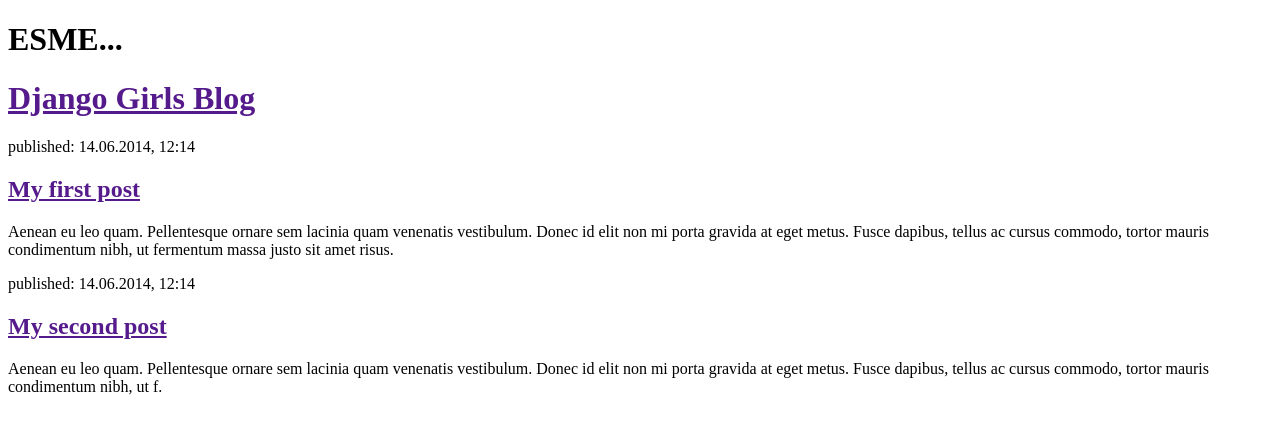
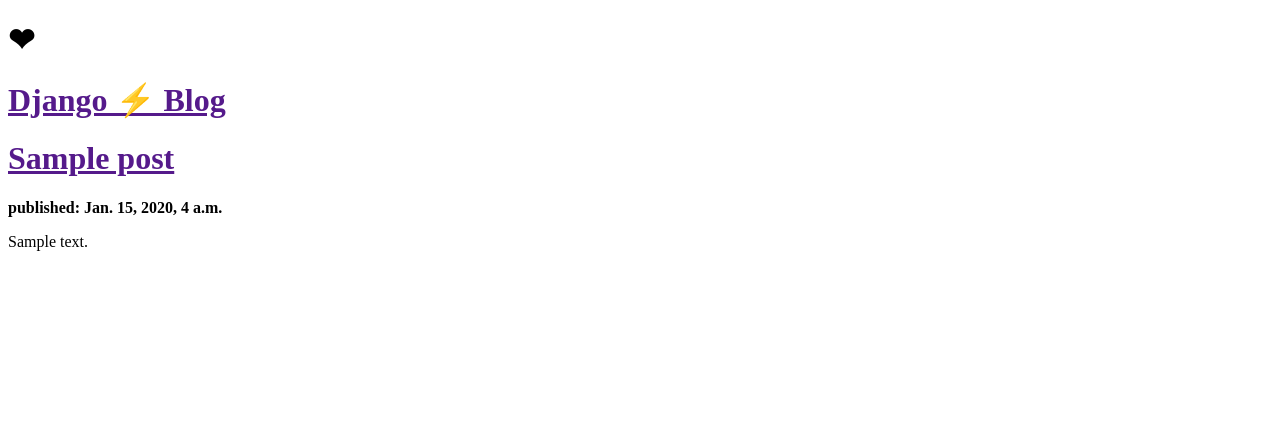
Before and after one commit to esmeraldalopez/first-django-blog, a Django app: template blog/templates/blog/post_list.html in a window 1280 px wide. Shown: the top 434 px of the page. Run offline with Django 3.2, Linux system fonts and the light colour scheme; the template is opened without the code that fills it: values that come from a table or form of the project are taken from there, others are empty; tables that the repository leaves empty hold one stand-in row (values such as "Sample post").

Commit message:
Plantilla de html modificada pra mostrar los posts que ya estan en la DB ... html/template tags

```diff
--- a/blog/templates/blog/post_list.html
+++ b/blog/templates/blog/post_list.html
@@ -2,25 +2,33 @@
 <html>
   <head>
     <meta charset="utf-8">
-    <title>FIRST BLOG PYTHON</title>
+    <title>BLOG PYTHON</title>
   </head>
   <body>
-    <h1>ESME...</h1>
+    <h1>❤</h1>
     <div>
-      <h1><a href="">Django Girls Blog</a></h1>
+      <h1><a href="">Django ⚡ Blog</a></h1>
     </div>
 
-    <div>
-        <p>published: 14.06.2014, 12:14</p>
-        <h2><a href="">My first post</a></h2>
-        <p>Aenean eu leo quam. Pellentesque ornare sem lacinia quam venenatis vestibulum. Donec id elit non mi porta gravida at eget metus. Fusce dapibus, tellus ac cursus commodo, tortor mauris condimentum nibh, ut fermentum massa justo sit amet risus.</p>
-    </div>
+    <!--{{ posts }}
+          1-estas lineas solo mostraran la lista 'en bruto'
+    {{ posts }}-->
 
-    <div>
-        <p>published: 14.06.2014, 12:14</p>
-        <h2><a href="">My second post</a></h2>
-        <p>Aenean eu leo quam. Pellentesque ornare sem lacinia quam venenatis vestibulum. Donec id elit non mi porta gravida at eget metus. Fusce dapibus, tellus ac cursus commodo, tortor mauris condimentum nibh, ut f.</p>
-    </div>
+    <!--
+    {% for post in posts %}
+        {{ post }}
+    {% endfor %}
+    2-para mostrar la lista de posts de manera mas amigable o legibe, usamos un for
+-->
+
+<!--Ahora para darle un poquito de formato mezclo html y template tags (que es lo que usamos anteriormente)-->
+    {% for post in posts %} <!--lo que esta dentro de este bloque se va a repetir para cada objeto en la lista-->
+        <div>
+          <h1><a href="">{{ post.title }}</a></h1>
+          <p><strong>published: {{ post.published_date }}</strong></p>
+          <p>{{ post.text|linebreaksbr }}</p>
+        </div>
+    {% endfor %}
 
   </body>
 </html>
--- a/blog/views.py
+++ b/blog/views.py
@@ -1,5 +1,8 @@
 from django.shortcuts import render
+from django.utils import timezone
+from .models import Post #incluyo el modelo definido en models, .models indica que buscara en el mismo directorio
 
 # Create your views here.
 def post_list(request):
-    return render(request, 'blog/post_list.html', {})
+    posts =  Post.objects.filter(published_date__lte=timezone.now()).order_by('published_date') #QuerySet
+    return render(request, 'blog/post_list.html', {'posts':posts})
```
